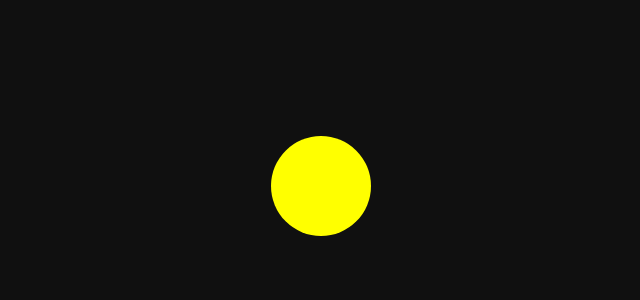
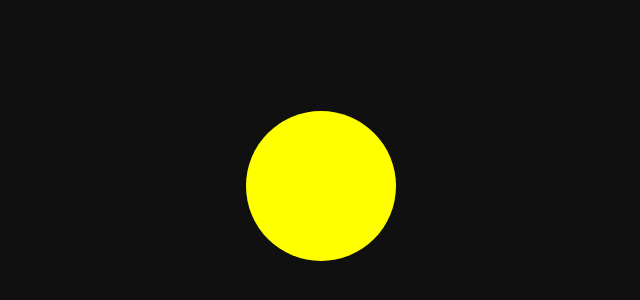
Before and after one commit to mnraza-dev/NextJS_Mastery, a Next.js app in the folder Animations/demos/: page / in a window 1280 px wide. Shown: the part 134-434 px from the top of the page, without its empty margins (319-959 px from the left). Built offline with nearby package versions, Linux system fonts and the light colour scheme.

Commit message:
motion.div animation properties for improved scaling effects

```diff
--- a/Animations/demos/app/page.tsx
+++ b/Animations/demos/app/page.tsx
@@ -8,7 +8,9 @@ const Home = () => {
         <motion.div
           className="box"
           initial={{ opacity: 0 }}
-          animate={{ opacity: 1 , rotateY: 360 }}
+          animate={{ opacity: 1 , scale: 1.5  }}
+          whileHover={{ scale: 2 }}
+          exit={{ opacity: 0 }}
           transition={{ duration: 1 }}
         />
 
```
